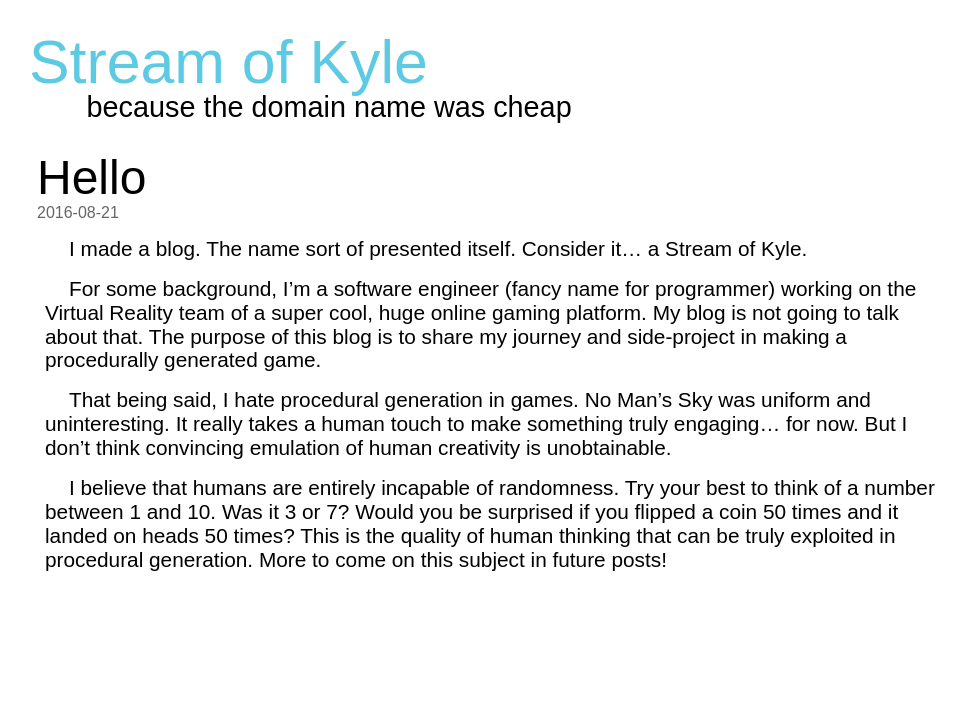
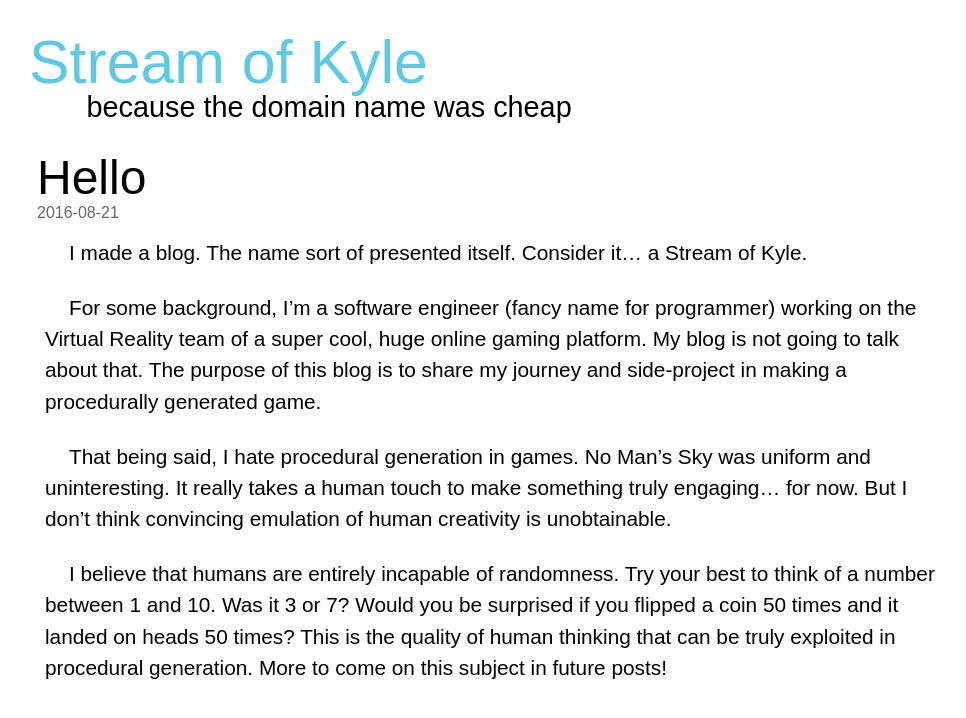
Before and after one commit to kyle-emmerich/kyle-emmerich.github.io, a Jekyll site: the page built from index.html, in a window 1280 px wide. Shown: the top 718 px of the page, without its empty margins (147-1113 px from the left). Built offline with Jekyll 4.4.1, drawn with Linux system fonts in a browser that asks for light colours; the list of posts is cut into pages by our own code.

Commit message:
sadsafdsafgsgf

```diff
--- a/assets/theme.css
+++ b/assets/theme.css
@@ -412,11 +412,11 @@ h1, h2, h3, h4, h5, h6 {
 }
 [data-component="wysiwyg"] {
 	font-size: 1.3rem;
-	line-height: 1.15;
+	line-height: 1.5;
 	font-weight: 300;
 }
 [data-component="wysiwyg"] > * {
-	margin-top: 1rem;
+	margin-top: 1.5rem;
 }
 [data-component="wysiwyg"] > *:first-child {
 	margin-top: 0;
--- a/css/components/wysiwyg.css
+++ b/css/components/wysiwyg.css
@@ -1,10 +1,10 @@
 [data-component="wysiwyg"] {
 	font-size: 1.3rem;
-	line-height: 1.15;
+	line-height: 1.5;
 	font-weight: 300;
 
 	> * {
-		margin-top: 1rem;
+		margin-top: 1.5rem;
 
 		&:first-child {
 			margin-top: 0;
```
